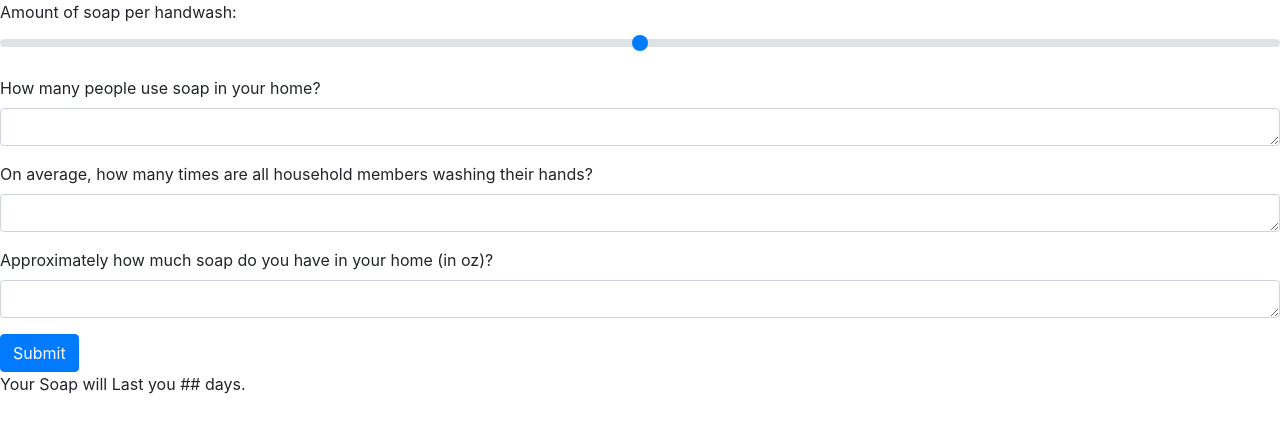
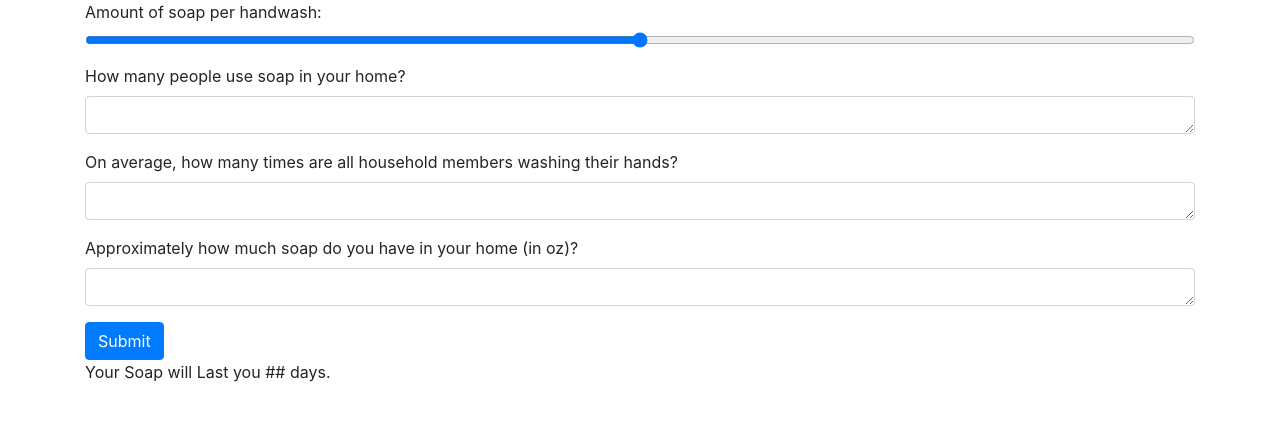
Before and after one commit to bonnerac/Soap-Calculator, a React (Create React App) app: page / in a window 1280 px wide. Shown: the top 432 px of the page. Built offline with nearby package versions, Linux system fonts and the light colour scheme.

Commit message:
wrapped page in a container

```diff
--- a/src/components/SiteHolder/index.js
+++ b/src/components/SiteHolder/index.js
@@ -1,11 +1,15 @@
 import React from 'react';
+import Container from 'react-bootstrap/Container'
 import UserForm from '../UserForm'
 import './style.css';
 
 function SiteHolder() {
     return (
         <>
-            <UserForm />
+            <Container>
+                <UserForm />
+            </Container>
+
         </>
     )
 }
--- a/src/components/UserForm/index.js
+++ b/src/components/UserForm/index.js
@@ -9,7 +9,7 @@ function UserForm() {
             <Form>
                 <Form.Group controlId="SoapRange">
                     <Form.Label>Amount of soap per handwash:</Form.Label>
-                    <Form.Control type="range" min="0" max="1" step="0.1" custom />
+                    <Form.Control type="range" min="0" max="1" step="0.1" />
                 </Form.Group>
                 <Form.Group controlId="NumOfPeople">
                     <Form.Label>How many people use soap in your home?</Form.Label>
```
